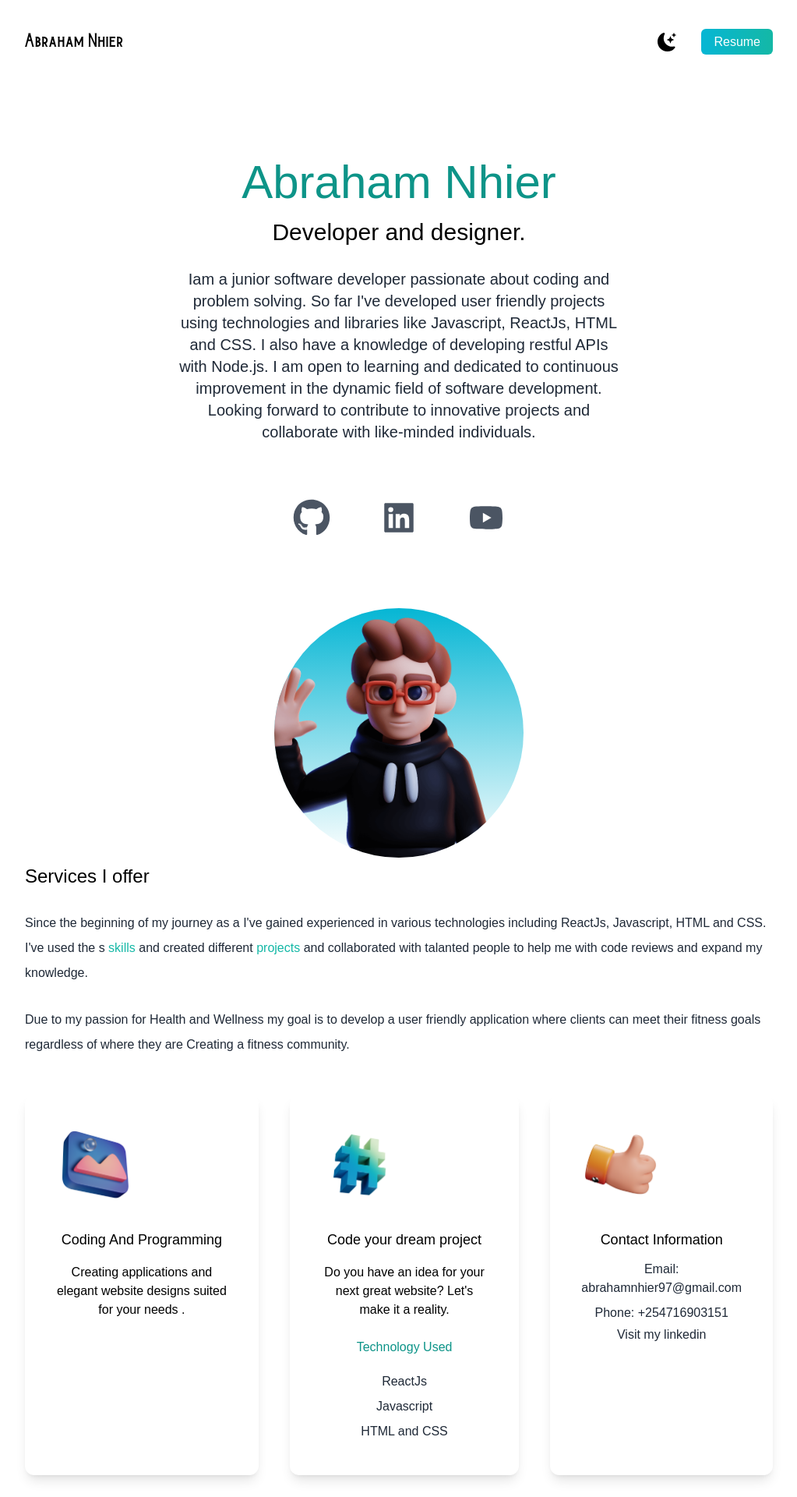
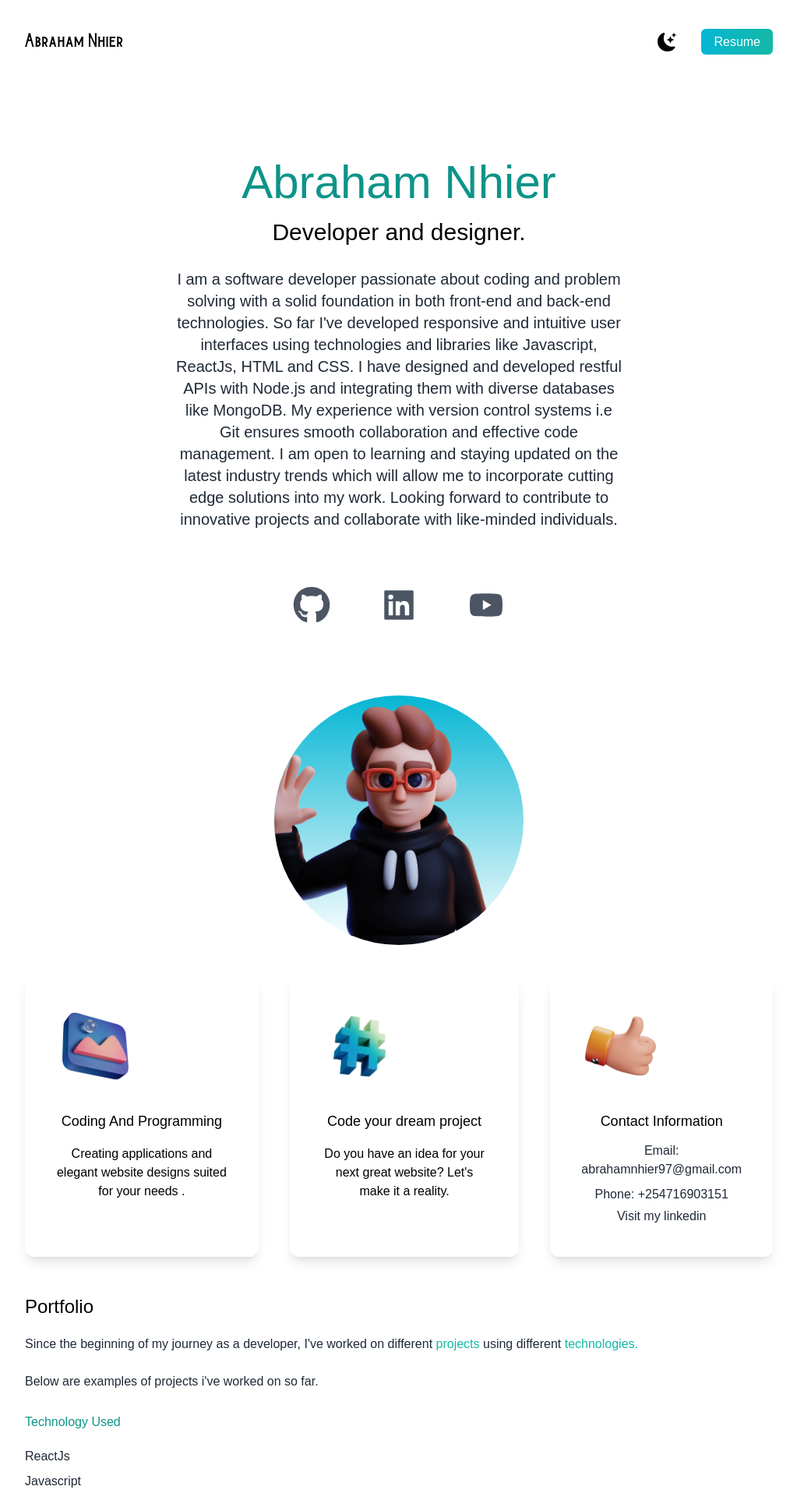
Before and after one commit to nhier17/my-portfolio, a Next.js app: page / in a window 1280 px wide. Shown: the top 1920 px of the page at 78% size, without its empty margins (128-1151 px from the left). Built offline with nearby package versions, Linux system fonts and the light colour scheme.

Commit message:
updated portfolio

```diff
--- a/pages/index.js
+++ b/pages/index.js
@@ -43,9 +43,11 @@ export default function Home() {
   <h2 className="text-5xl py-2 text-teal-600 font-medium md:text-6xl">Abraham Nhier</h2>
   <h3 className="text-2xl py-2 md:text-3xl">Developer and designer.</h3>
   <p className="text-md py-5 leading-8 text-gray-800 md:text-xl max-w-xl mx-auto">
-  Iam a junior software developer passionate about coding and problem solving.
-So far I've developed user friendly projects using technologies and libraries like Javascript, ReactJs, HTML and CSS. I also have a knowledge of developing restful APIs with Node.js. I am open to learning and dedicated to continuous
-improvement in the dynamic field of software development. Looking forward to contribute to innovative projects and collaborate with like-minded individuals.
+  I am a software developer passionate about coding and problem solving with a solid foundation in both front-end and back-end technologies.
+So far I've developed responsive and intuitive user interfaces  using technologies and libraries like Javascript, ReactJs, HTML and CSS.
+I have designed and developed restful APIs with Node.js and integrating them with diverse databases like MongoDB.
+My experience with version control systems i.e Git ensures smooth collaboration and effective code management.
+ I am open  to learning and staying updated on the latest industry trends which will allow me to incorporate cutting edge solutions into my work. Looking forward to contribute to innovative projects and collaborate with like-minded individuals.
   </p>
 </div>
 <div className="text-5xl flex justify-center gap-16 py-3 text-gray-600">
@@ -60,17 +62,7 @@ improvement in the dynamic field of software development. Looking forward to con
 
       <section>
         <div>
-          <h3 className="text-2xl py-2">Services I offer</h3>
-          <p className="text-md py-5 leading-8 text-gray-800">
-          Since the beginning of my journey as a I've gained experienced in various technologies including ReactJs, Javascript, HTML and CSS.
-            I've used the s
-              <span className="text-teal-500"> skills </span>
-              and created different <span className="text-teal-500">projects </span>
-              and collaborated with talanted people to help me with code reviews and expand my knowledge.
-              </p>
-              <p className="text-md py-2 leading-8 text-gray-800 dark:text-gray-200" >
-              Due to my passion for Health and Wellness my goal is to develop a user friendly application where clients can meet their fitness goals regardless of where they are Creating a fitness community.
-            </p>
+
             <div className="lg:flex gap-10 dark:bg-white">
               <div className="text-center shadow-lg p-10 rounded-xl my-10">
                 <Image src={design} alt="design" width={100} height={100} />
@@ -87,10 +79,7 @@ improvement in the dynamic field of software development. Looking forward to con
                 Do you have an idea for your next great website? Let's make it a
                 reality.
                 </p>
-                <h4 className="py-4 text-teal-600">Technology Used</h4>
-                <p className="text-gray-800 py-1">ReactJs</p>
-                <p className="text-gray-800 py-1">Javascript</p>
-                <p className="text-gray-800 py-1">HTML and CSS</p>
+
               </div>
               <div className="text-center shadow-lg p-10 rounded-xl my-10">
                 <Image src={consulting} alt="contacts" width={100} height={100} />
@@ -107,7 +96,7 @@ improvement in the dynamic field of software development. Looking forward to con
           <h3 className="text-2xl py-2">Portfolio</h3>
           <p className="text-md py-2 leading-8 text-gray-800">
               Since the beginning of my journey as a
-              developer, I've work on different
+              developer, I've worked on different
               <span className="text-teal-500"> projects </span>
               using different <span className="text-teal-500">technologies. </span>
                         </p>
```
